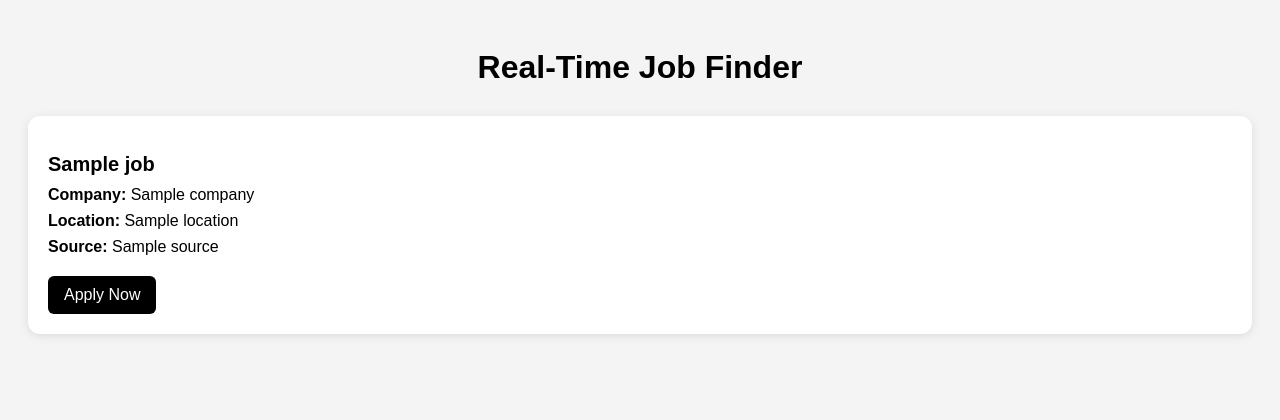
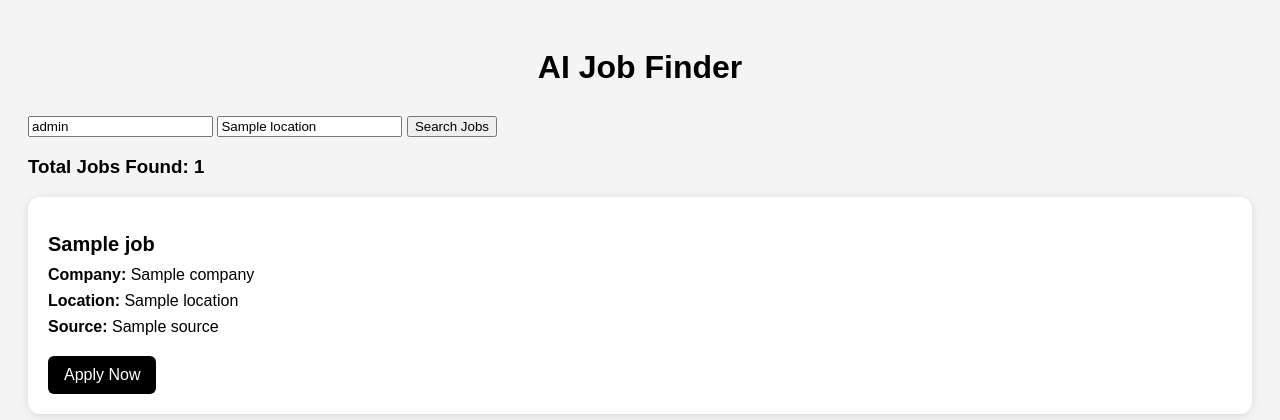
Before and after one commit to gyana-dev/job-finder-app, a Flask app: template templates/index.html in a window 1280 px wide. Shown: the top 420 px of the page. Run offline with Flask 3, Linux system fonts and the light colour scheme; the template is opened without the code that fills it: most values are stand-ins (such as "Sample title", 1, 10 or a date in 2020).

Commit message:
Update index.html

```diff
--- a/templates/index.html
+++ b/templates/index.html
@@ -1,13 +1,31 @@
 <!DOCTYPE html>
 <html>
 <head>
-    <title>Job Finder</title>
+    <title>AI Job Finder</title>
     <link rel="stylesheet" href="{{ url_for('static', filename='style.css') }}">
 </head>
 
 <body>
 
-<h1>Real-Time Job Finder</h1>
+<h1>AI Job Finder</h1>
+
+<form method="POST" class="search-box">
+
+    <input type="text"
+           name="role"
+           placeholder="Enter Job Role"
+           value="{{ role }}">
+
+    <input type="text"
+           name="location"
+           placeholder="Enter Location"
+           value="{{ location }}">
+
+    <button type="submit">Search Jobs</button>
+
+</form>
+
+<h3>Total Jobs Found: {{ jobs|length }}</h3>
 
 <div class="container">
 
```
